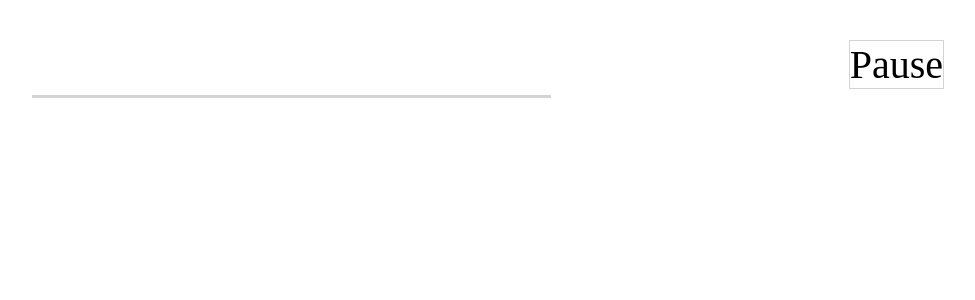
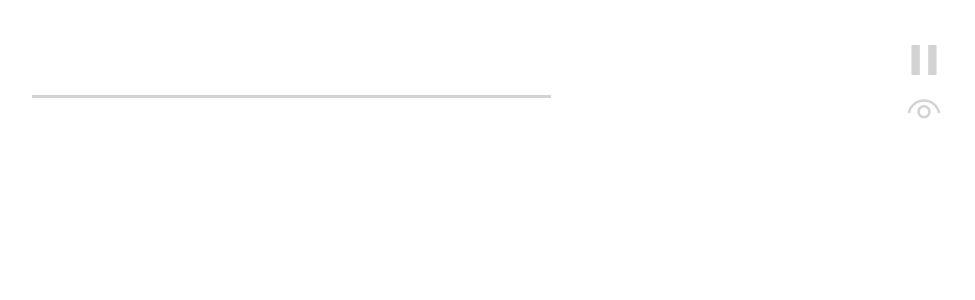
Before and after one commit to targetcreature/living-text, a Next.js app: page / in a window 1280 px wide. Shown: the top 300 px of the page, without its empty margins (296-1271 px from the left). Built offline with nearby package versions, Linux system fonts and the light colour scheme.

Commit message:
Punctuation fix

```diff
--- a/components/Form.tsx
+++ b/components/Form.tsx
@@ -13,7 +13,7 @@ export const Form: React.FC = () => {
             {
                 words.map(({ isPunc, content }, i) =>
                     isPunc ?
-                        <span>{content}</span>
+                        <span key={i}>{content}</span>
                         :
                         <Word key={i} word={content} />
                 )
@@ -26,29 +26,31 @@ export const Form: React.FC = () => {
 
                     const { value } = target
 
-                    const isEmpty = !value || !!value[0].match(" ")
+                    const isEmpty = !value || !!value[0].match(" ") || !value[0].match("^[a-zA-Z0-9]+$")
 
-                    if(!isEmpty){
+                    if (!isEmpty) {
 
-                        const first = value.slice(0,-1)
+                            const first = value.slice(0, -1)
                             const last = value.slice(-1)
 
                             const isPunc = !last.match("^[a-zA-Z0-9]+$") && !last.match(`'`)
                             const isSpace = !!last.match(" ")
 
-                        console.log({value, first, last, isPunc, isSpace})
+                            if (last.match("\n")) console.log("new line")
 
-                        if(isPunc){
+
+                            if (isPunc) {
                                 setStore((s) => {
-                                s.words.push({content: first})
-                                s.words.push({content: `${last}${!isSpace ? " " : ""}`, isPunc: true})
+                                    s.words.push({ content: first })
+                                    s.words.push({ content: `${last}${!isSpace ? " " : ""}`, isPunc: true })
                                     return s
                                 })
                                 setState("")
                             }
-                        else{
+                            else {
                                 setState((s) => isEmpty ? "" : target.value)
                             }
+
                     }
 
                     else setState("")
--- a/components/Word.tsx
+++ b/components/Word.tsx
@@ -4,17 +4,14 @@ import fetch from "isomorphic-unfetch"
 
 export const Word: React.FC<{ word: string }> = ({ word }) => {
 
-    const { isPause, words } = useStore()
-    // const [word, setWord] = useState("")
+    const { isPause, isOriginal } = useStore()
     const [synonyms, setSynonyms] = useState([word])
-    // const [init, setInit] = useState(true)
-    // const [initFetch, setInitFetch] = useState(true)
     const [current, setCurrent] = useState(0)
     const [pauseCount, setPause] = useState(0)
 
     useEffect(() => {
 
-        setInterval(() => setCurrent((c) => c + 1), 10000)
+        const interval = setInterval(() => setCurrent((c) => c + 1), 5000)
 
         fetch("https://api.dictionaryapi.dev/api/v2/entries/en/" + word)
             .then(r => r.json())
@@ -26,10 +23,12 @@ export const Word: React.FC<{ word: string }> = ({ word }) => {
                                 return [...s, ...def.synonyms]
                             }))))
             })
+
+        return () => clearInterval(interval)
     }, [])
 
 
-    const triggerPause = ()=> setPause(current)
+    const triggerPause = () => setPause(current)
 
     useEffect(() => {
         if (isPause) {
@@ -37,7 +36,7 @@ export const Word: React.FC<{ word: string }> = ({ word }) => {
         }
     }, [isPause])
 
-    const idxCount = synonyms.length > 1 ? current : 0
+    const idxCount = synonyms.length > 1 ? current > synonyms.length - 1 ? 0 : current : 0
     const idx = !idxCount ? 0 : isPause ? pauseCount : current
 
     const isLower = word[0] == word[0].toLowerCase() && word[0] != word[0].toUpperCase()
@@ -46,13 +45,15 @@ export const Word: React.FC<{ word: string }> = ({ word }) => {
     const first = isLower ? syn[0] : syn[0].toUpperCase()
     const end = syn.slice(1)
 
-    console.log(pauseCount)
-
+    const print = isOriginal ? word : `${first}${end}`
 
 
     return (
-        <div style={{ display: "inline-block" }}>{first}{end}</div>
-        // <div style={{ display: "inline-block" }}>{synonyms[idx]}</div>
+        <div
+            style={{ display: "inline-block" }}
+        >
+            {print}
+        </div>
     )
 
 }
--- a/context/index.tsx
+++ b/context/index.tsx
@@ -6,11 +6,13 @@ export type State = {
         isPunc?: boolean
     }[]
     isPause: boolean
+    isOriginal: boolean
 }
 
 const init = {
     words: [],
-    isPause: false
+    isPause: false,
+    isOriginal: false
 }
 
 const Context = createContext<[State, React.Dispatch<React.SetStateAction<State>>]>([init, () => null])
--- a/package.json
+++ b/package.json
@@ -15,6 +15,7 @@
     "next": "^11.1.0",
     "react": "^17.0.2",
     "react-dom": "^17.0.2",
+    "react-icons": "^4.2.0",
     "sass": "^1.38.0",
     "typescript": "^4.3.5"
   }
--- /dev/null
+++ b/pages/_document.js
@@ -0,0 +1,24 @@
+// pages/_document.js
+
+import Document, { Html, Head, Main, NextScript } from 'next/document'
+
+class MyDocument extends Document {
+  render() {
+    return (
+      <Html>
+        <Head>
+          <link
+            href="https://fonts.googleapis.com/css3?family=Lobster&display=swap"
+            rel="stylesheet"
+          />
+        </Head>
+        <body>
+          <Main />
+          <NextScript />
+        </body>
+      </Html>
+    )
+  }
+}
+
+export default MyDocument
--- a/pages/index.tsx
+++ b/pages/index.tsx
@@ -1,17 +1,11 @@
 import { useEffect, useState } from "react"
-import fetch from "isomorphic-unfetch"
-import { Word } from "../components/Word"
 import { Provider, useStore } from "../context"
 import { Form } from "../components/Form"
+import { IoMdPause as PauseIcon } from "react-icons/io"
+import { IoMdPlay as PlayIcon } from "react-icons/io"
+import { VscEye as EyeIcon } from "react-icons/vsc"
 
 const App: React.FC = () => {
-
-    useEffect(() => {
-
-
-
-
-    }, [])
 
     return (
         <Provider>
@@ -29,7 +23,16 @@ const App: React.FC = () => {
                     width: "50vw"
                 }}>
                     <Form />
-                    <Pause/>
+                    <div
+                        style={{
+                            position: "absolute",
+                            top: "5vh",
+                            right: "5vh",
+                        }}
+                    >
+                        <Pause />
+                        <Original />
+                    </div>
                 </div>
             </div>
         </Provider>
@@ -39,26 +42,39 @@ const App: React.FC = () => {
 const Pause: React.FC = () => {
 
     const [isHover, setHover] = useState(false)
-    const {isPause, setStore} = useStore()
+    const { isPause, setStore } = useStore()
 
     return (
         <div
-            onMouseEnter={()=>setHover(true)}
-            onMouseLeave={()=>setHover(false)}
-            onClick={()=>setStore((state)=>{
-                return {...state, isPause: !state.isPause}
+            onMouseEnter={() => setHover(true)}
+            onMouseLeave={() => setHover(false)}
+            onClick={() => setStore((state) => {
+                return { ...state, isPause: !state.isPause }
             })}
-            style={{
-                position: "absolute",
-                top: "5vh",
-                right: "5vh",
-                border: `1px solid ${isHover || isPause ? "black" : "lightgray"}`,
-                background: isHover || isPause ? "lightgray" : "none",
-            }}>
-            Pause
+        >
+            {
+                isPause ?
+                    <PlayIcon color="lightgray" />
+                    :
+                    <PauseIcon color="lightgray" />
+            }
         </div>
     )
 
 }
 
+const Original: React.FC = () => {
+
+    const { isOriginal, setStore } = useStore()
+
+    return (
+        <EyeIcon
+            onMouseEnter={() => setStore((s) => ({ ...s, isOriginal: true }))}
+            onMouseLeave={() => setStore((s) => ({ ...s, isOriginal: false }))}
+            color="lightgray"
+        />
+    )
+
+}
+
 export default App
```
Also changed, not shown: 1 other file (tests, documents, lock files or other folders). Lines whose indentation alone changed are shown as unchanged.
